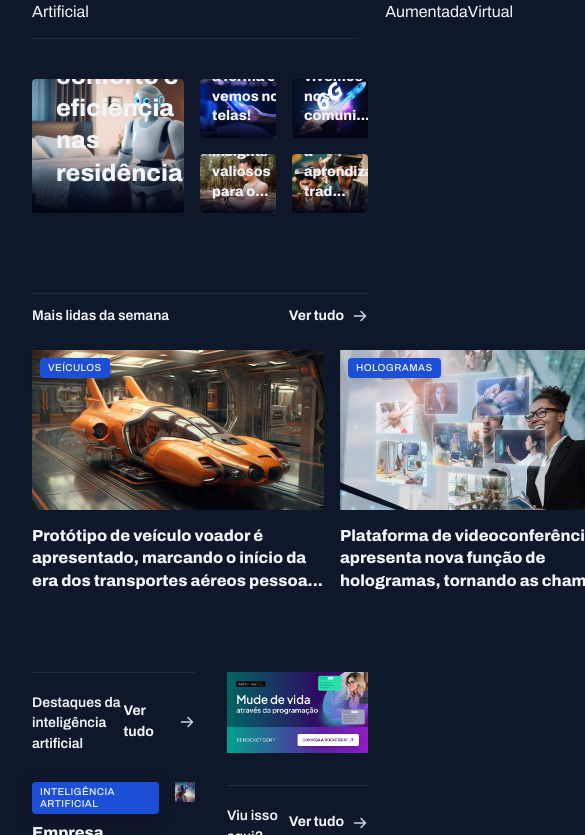
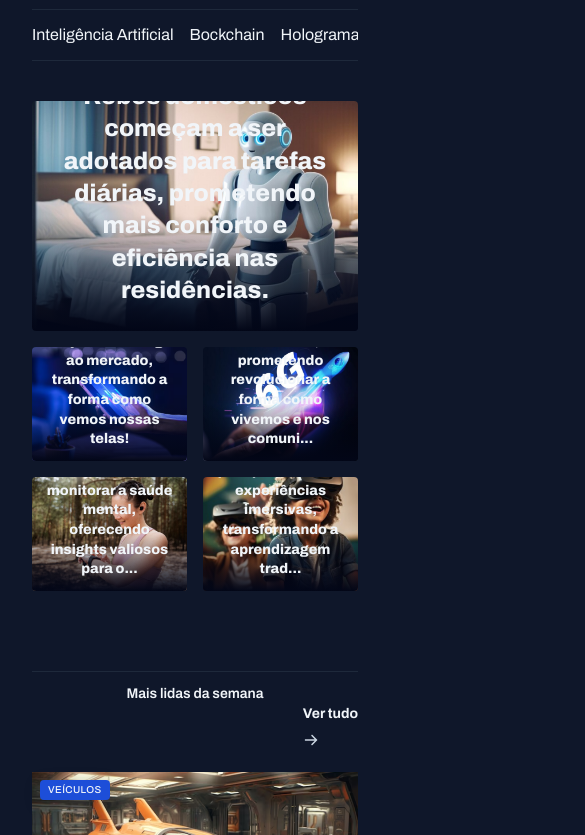
Before and after one commit to DevWebFelipe/TechNews, a plain HTML site: page index.html in a window 390 px wide. Shown: the part 108-943 px from the top of the page, 585 px wide, since content can reach past the window. Drawn offline with Linux system fonts and the light colour scheme.

Commit message:
Ajustes de responsividade

```diff
--- a/assets/css/index.css
+++ b/assets/css/index.css
@@ -2,3 +2,4 @@
 @import url(utility.css);
 @import url(header.css);
 @import url(sections.css);
+@import url(responsive.css);
--- /dev/null
+++ b/assets/css/responsive.css
@@ -0,0 +1,47 @@
+@media (max-width: 1024px) {
+  main {
+    grid-template-columns: 1fr;
+    grid-template-areas:
+      "featured"
+      "weekly"
+      "ai"
+      "aside";
+  }
+}
+
+
+@media (max-width: 768px) {
+  .grid-flow-col {
+    grid-auto-flow: row;
+  }
+
+  #weekly > div {
+    grid-template-columns: repeat(auto-fit, minmax(240px, 1fr));
+  }
+
+  article.grid-flow-col {
+    grid-template-columns: 1fr;
+  }
+
+  #secondary {
+    overflow-x: auto;
+    white-space: nowrap;
+    gap: 16px;
+    display: flex;
+    flex-wrap: nowrap;
+  }
+
+  body {
+    text-align: center;
+  }
+
+  #weekly figure {
+    display: flex;
+    flex-direction: column;
+  }
+
+  #weekly figure span.content-tag {
+    align-self: flex-start;
+  }
+
+}
```
